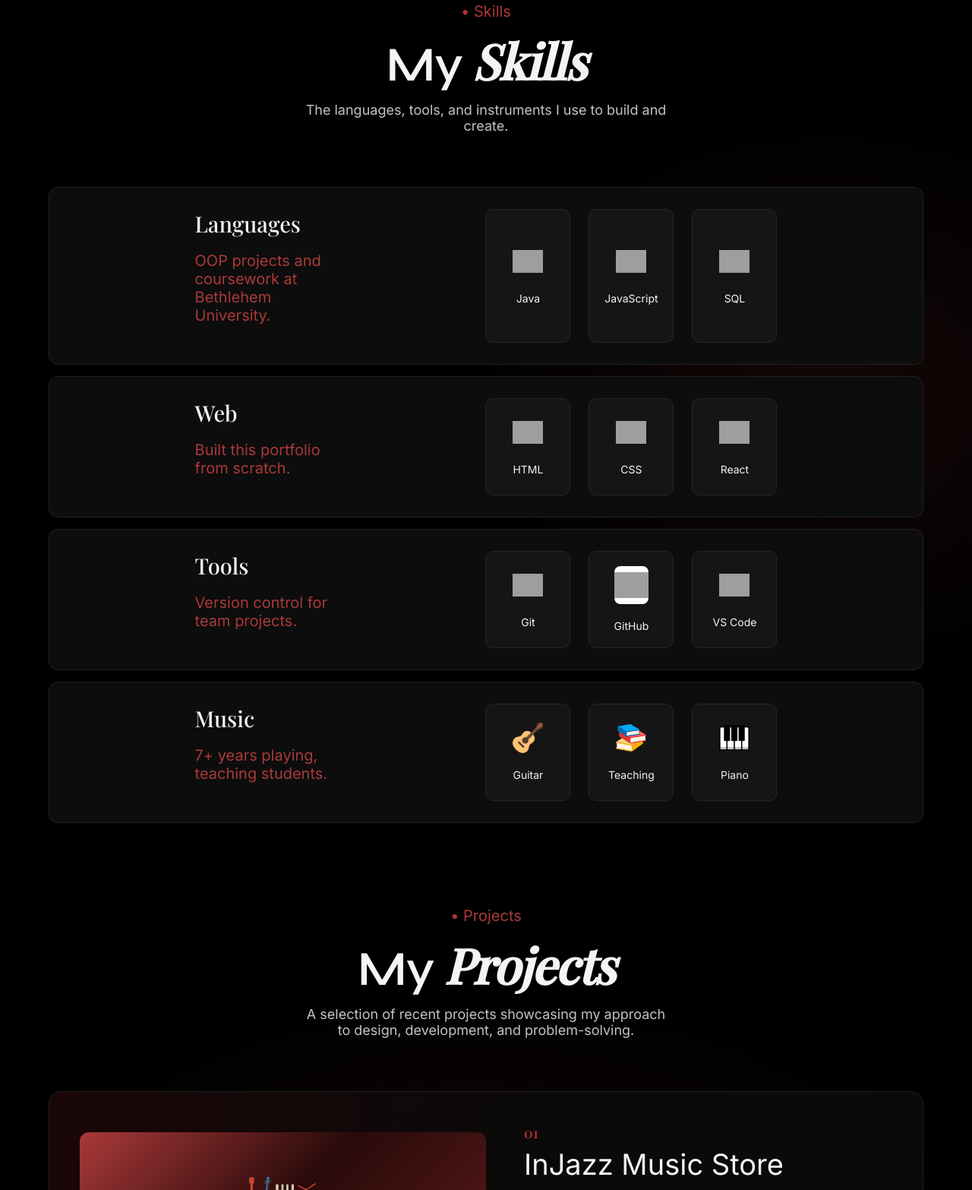
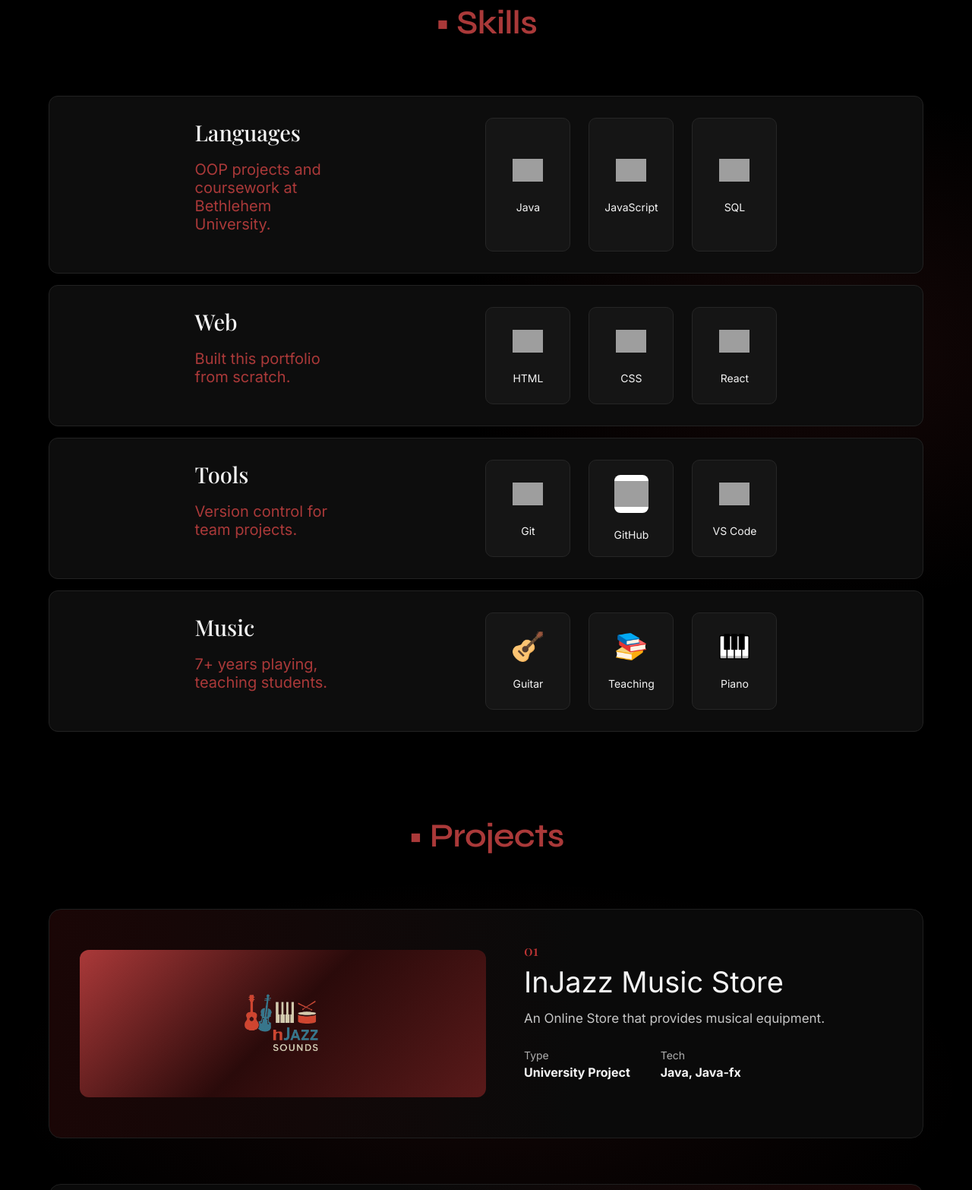
Before and after one commit to KhaderAntar/Web-PortFolio, a plain HTML site: page index.html in a window 1280 px wide. Shown: the part 1749-3315 px from the top of the page at 76% size. Drawn offline with nearby package versions, Linux system fonts and the light colour scheme; grey boxes are pictures that could not be loaded; a web font is replaced by a local one.

Commit message:
Update index.html

```diff
--- a/index.html
+++ b/index.html
@@ -16,7 +16,6 @@
             <video class="bgVideo" src="videos/background.mp4" autoplay muted loop playsinline></video>
             <img class="logo" src="images/logo.png" alt="Khader logo">
             <header>
-
                 <nav>
                     <ul>
                         <li><a href="#home">Home</a></li>
@@ -67,10 +66,7 @@
 
         <section id="skills">
             <div class="skillsHead">
-                <span class="eyebrow">Skills</span>
-                <h2 class="skillsTitle">My <em>Skills</em></h2>
-                <p class="skillsSub">The languages, tools, and instruments I use
-                    to build and create.</p>
+                <h2 class="sectionLabel">Skills</h2>
             </div>
             <div class="skillsGrid">
 
@@ -163,10 +159,7 @@
 
         <section id="projects">
             <div class="projectsHead">
-                <span class="eyebrow">Projects</span>
-                <h2 class="projectsTitle">My <em>Projects</em></h2>
-                <p class="projectsSub">A selection of recent projects showcasing my approach
-                    to design, development, and problem-solving.</p>
+                <h2 class="sectionLabel">Projects</h2>
             </div>
 
             <div class="projectsList">
```
